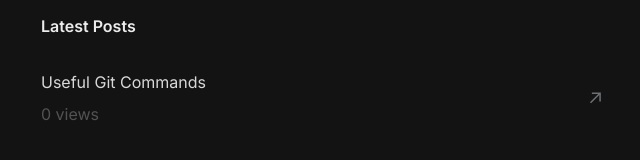
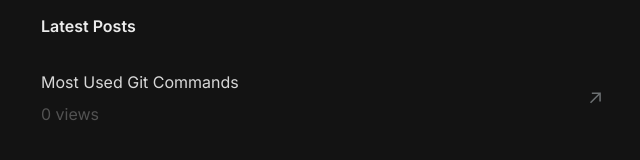
Before and after one commit to timeowilliams/portfolio, a Next.js app: page / in a window 1280 px wide. Shown: the part 594-754 px from the top of the page, without its empty margins (319-959 px from the left). Built offline with nearby package versions, Linux system fonts and the light colour scheme; no server answers; the database is empty; what @googleapis/youtube would draw is missing.

Commit message:
Updated title of post

```diff
--- a/src/app/page.tsx
+++ b/src/app/page.tsx
@@ -235,7 +235,7 @@ export default function Home() {
           <div className="flex flex-col space-y-4">
             <span className="font-semibold md:px-6">Latest Posts</span>
             <div className="flex flex-col space-y-8 md:space-y-1 md:px-2">
-              <BlogLink slug="useful-git-commands" name="Useful Git Commands" />
+              <BlogLink slug="most-used-git-commands" name="Most Used Git Commands" />
               <BlogLink
                 slug="how-to-build-a-product-not-a-project"
                 name="How to Build a Product, Not a Project"
--- a/src/content/useful-git-commands.mdx
+++ b/src/content/most-used-git-commands.mdx
@@ -1,5 +1,5 @@
 ---
-title: 'Useful Git Commands'
+title: 'Most Used Git Commands'
 publishedAt: '2024-01-09'
 summary: 'Here are some commands I constantly have to search up, in one place.'
 ---
```
